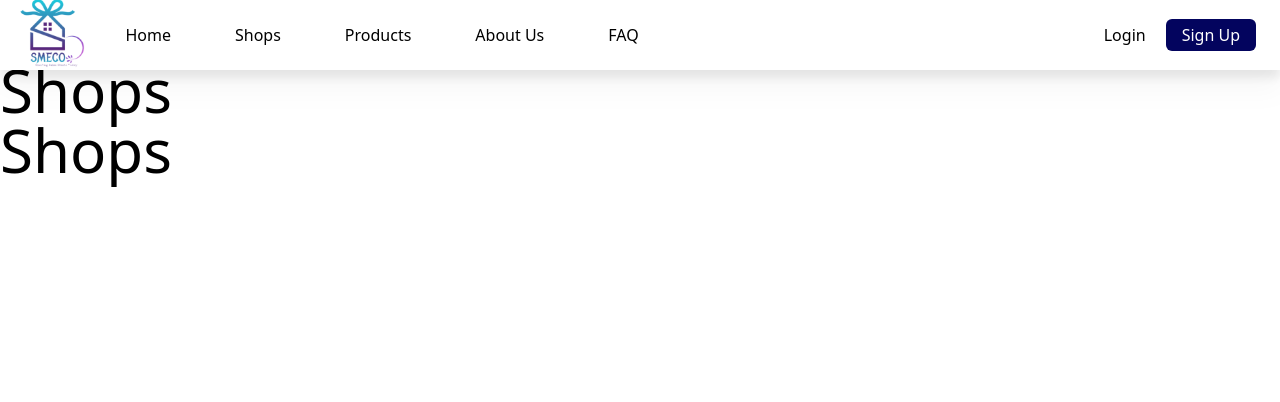
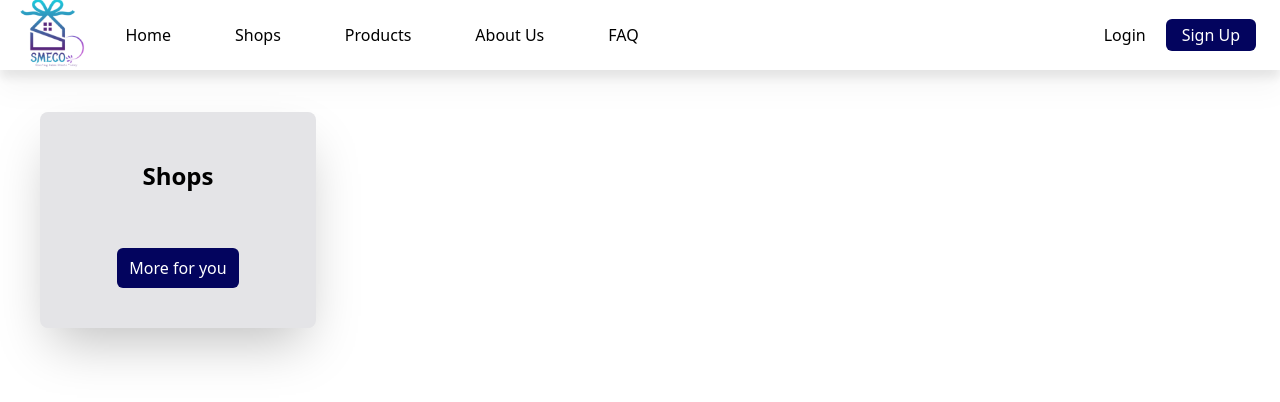
Before and after one commit to SME-CO/smeco_customer_app, a React (Create React App) app: page /shops in a window 1280 px wide. Shown: the top 402 px of the page. Built offline with nearby package versions, Linux system fonts and the light colour scheme.

Commit message:
made changes in shops.jsx page

```diff
--- a/src/components/Shops.jsx
+++ b/src/components/Shops.jsx
@@ -1,13 +1,60 @@
 import React from 'react'
+import logoImg from '../assets/logo.png'
+import{AiTwotoneShop,
+  AiOutlinePercentage,
+  AiFillGift,
+  AiTwotoneGift} from 'react-icons/ai'
 
 const
 p = () => {
   return (
     <div>
-      <div className='w-full'></div>
-      <p className='text-6xl'>Shops</p>
-      <p className='text-6xl'>Shops</p>
-      <p className='text-6xl'>Shops</p>
+      <br /><br /><br /><br />
+     <div className='max-w-[1200px] mx-auto grid md:grid-cols-4 gap-8'>
+
+        <div className='w-full shadow-2xl flex flex-col p-4 my-4 rounded-lg hover:scale-105 duration-300 bg-zinc-200'>
+          <h2 className='text-2xl font-bold text-center py-8'>Shops</h2>
+          {/* <AiTwotoneShop className='mx-auto fill-[#03045E]' size='3rem'/> */}
+          <button className='border-none my-6 mx-auto px-3 py-2'>More for you</button>
+        </div>
+
+        {/* <div className='w-full shadow-2xl flex flex-col p-4 my-4 rounded-lg hover:scale-105 duration-300 bg-zinc-100'>
+
+          <h2 className='text-2xl font-bold text-center py-8'>Products</h2>
+          <AiFillGift className='mx-auto  fill-[#03045E]' size='3rem'/>
+          <div className='text-center font-medium'>
+            <p className='py-2 border-b mx-8 mt-8'>Rated Products</p>
+            <p className='py-2 border-b mx-8'>Quality Products</p>
+          </div>
+          <button className='border-none my-6 mx-auto px-3 py-2'>More for you</button>
+        </div> */}
+
+        {/* <div className='w-full shadow-2xl flex flex-col p-4 my-4 rounded-lg hover:scale-105 duration-300'>
+
+          <h2 className='text-2xl font-bold text-center py-8'>Discounts & Offers</h2>
+          <AiOutlinePercentage className='mx-auto  fill-[#03045E]' size='3rem'/>
+          <div className='text-center font-medium'>
+            <p className='py-2 border-b mx-8 mt-8'>Awesome offers</p>
+            <p className='py-2 border-b mx-8'>At your door step</p>
+          </div>
+          <button className='border-none my-6 mx-auto px-3 py-2'>More for you</button>
+        </div> */}
+
+        {/* <div className='w-full shadow-2xl flex flex-col p-4 my-4 rounded-lg hover:scale-105 duration-300 bg-zinc-100'>
+
+          <h2 className='text-2xl font-bold text-center py-8'>Discounts & Offers</h2>
+          <AiTwotoneGift className='mx-auto  fill-[#03045E]' size='3rem'/>
+          <div className='text-center font-medium'>
+            <p className='py-2 border-b mx-8 mt-8'>Awesome offers</p>
+            <p className='py-2 border-b mx-8'>At your door step</p>
+          </div>
+          <button className='border-none my-6 mx-auto px-3 py-2'>More for you</button>
+        </div> */}
+
+      </div>
+    {/* ---------------------------4boxes End-------------------------------------------- */}
+
+
 
     </div>
   )
```
